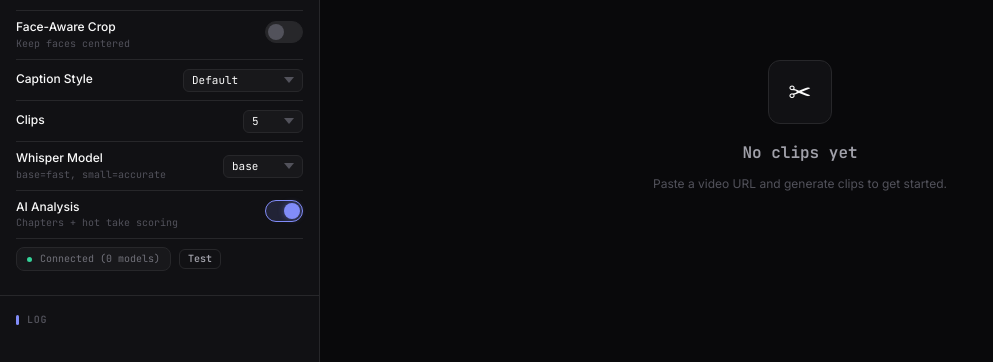
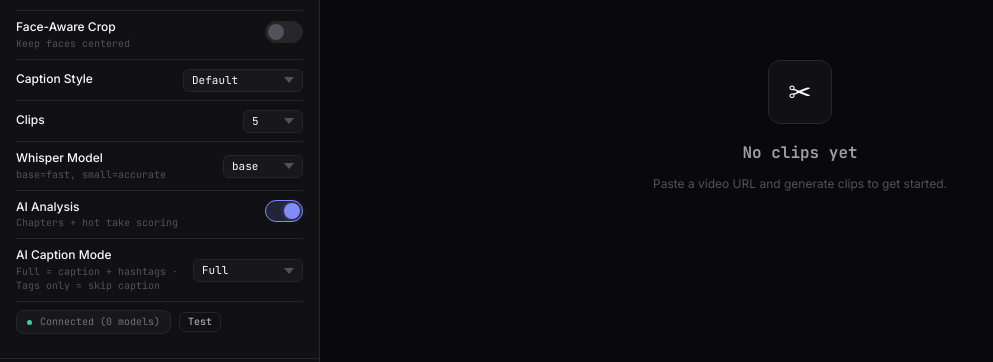
Before and after one commit to Kusdev00/ai-clipper, a Flask app: page / in a window 1280 px wide. Shown: the part 670-1032 px from the top of the page, without its empty margins (0-993 px from the left). Run offline with Flask 3, Linux system fonts and the light colour scheme; data that the repository does not hold is empty; parts of the project's set-up code (start-up, migrations or seed data) failed here and were passed over; some libraries are stand-ins or nearby versions.

Commit message:
Add hashtags-only mode: new caption_mode option, API endpoint, and per-clip regenerate hashtags button

```diff
--- a/main.py
+++ b/main.py
@@ -582,6 +582,31 @@ def regenerate_caption(job_id, clip_index):
     return jsonify({"caption": caption, "hashtags": tags})
 
 
+@app.route("/api/regenerate_hashtags/<job_id>/<int:clip_index>", methods=["POST"])
+def regenerate_hashtags(job_id, clip_index):
+    """Regenerate only hashtags for a specific clip (no caption)."""
+    if job_id not in JOBS:
+        return jsonify({"detail": "Job not found"}), 404
+
+    job = JOBS[job_id]
+    highlights = job.get("highlights", [])
+    if clip_index >= len(highlights):
+        return jsonify({"detail": "Clip not found"}), 404
+
+    h = highlights[clip_index]
+    text = h.get("text", "")
+    if not text:
+        return jsonify({"detail": "No transcript for this clip"}), 400
+
+    from core.ollama_client import generate_hashtags
+
+    tags = generate_hashtags(text, job.get("title", ""))
+    h["hashtags"] = tags
+
+    log.info("Regenerated hashtags %d: [%s]", clip_index, ", ".join(tags))
+    return jsonify({"hashtags": tags})
+
+
 # ════════════════════════════════════════════════════════
 # Pipeline Worker (Background Thread)
 # ════════════════════════════════════════════════════════
@@ -800,30 +825,46 @@ def pipeline_worker(job_id: str, options: dict):
         job["message"] = f"Found {len(highlights)} highlights – generating captions …"
 
         # ── Step 3b: Generate AI captions for each clip ──
+        caption_mode = options.get("caption_mode", "full")  # "full" = caption + hashtags, "hashtags_only" = skip caption
         try:
             from core.ollama_client import generate_tiktok_caption, generate_hashtags, is_available as ollama_available
             if use_ollama and ollama_available():
                 for i, h in enumerate(highlights):
                     text = h.get("text", "")
                     if text:
-                        caption = generate_tiktok_caption(text, job.get("title", ""))
-                        h["caption"] = caption
-                        tags = generate_hashtags(text, job.get("title", ""))
-                        h["hashtags"] = tags
-                        log.info("Clip %d: %s [%s]", i+1, caption[:60], ", ".join(tags))
+                        if caption_mode == "hashtags_only":
+                            h["caption"] = ""
+                            tags = generate_hashtags(text, job.get("title", ""))
+                            h["hashtags"] = tags
+                            log.info("Clip %d: hashtags only [%s]", i+1, ", ".join(tags))
+                        else:
+                            caption = generate_tiktok_caption(text, job.get("title", ""))
+                            h["caption"] = caption
+                            tags = generate_hashtags(text, job.get("title", ""))
+                            h["hashtags"] = tags
+                            log.info("Clip %d: %s [%s]", i+1, caption[:60], ", ".join(tags))
                     else:
                         h["caption"] = ""
                         h["hashtags"] = []
-                job["message"] = f"Generated captions + hashtags for {len(highlights)} clips"
+                if caption_mode == "hashtags_only":
+                    job["message"] = f"Generated hashtags for {len(highlights)} clips"
+                else:
+                    job["message"] = f"Generated captions + hashtags for {len(highlights)} clips"
             else:
                 log.info("Ollama not available, using transcript text as caption")
                 for h in highlights:
-                    h["caption"] = (h.get("text", "") or "")[:200]
+                    if caption_mode == "hashtags_only":
+                        h["caption"] = ""
+                    else:
+                        h["caption"] = (h.get("text", "") or "")[:200]
                     h["hashtags"] = generate_hashtags(h.get("text", "") or "", job.get("title", ""))
         except Exception as exc:
             log.warning("Caption/hashtag generation failed: %s", exc)
             for h in highlights:
-                h["caption"] = (h.get("text", "") or "")[:200]
+                if caption_mode == "hashtags_only":
+                    h["caption"] = ""
+                else:
+                    h["caption"] = (h.get("text", "") or "")[:200]
                 h["hashtags"] = []
 
         # Filter out highlights that are too short (< 5s) — ffmpeg would reject them
--- a/templates/dashboard_v2.html
+++ b/templates/dashboard_v2.html
@@ -2007,6 +2007,18 @@ textarea.input-field {
         </div>
         <div class="option-control">
           <label class="toggle"><input type="checkbox" id="oOllama" checked onchange="toggleOllamaStatus()" /><span class="toggle-track"></span></label>
+        </div>
+      </div>
+      <div class="option-row">
+        <div class="option-info">
+          <div class="option-label">AI Caption Mode</div>
+          <div class="option-hint">Full = caption + hashtags · Tags only = skip caption</div>
+        </div>
+        <div class="option-control">
+          <select class="select-field" id="oCaptionMode" style="width:110px;">
+            <option value="full">Full</option>
+            <option value="hashtags_only">Tags Only</option>
+          </select>
         </div>
       </div>
       <div class="status-row" id="ollamaStatusRow">
@@ -2393,6 +2405,7 @@ async function generateClips() {
     whisper_model: document.getElementById('oWhisper').value,
     brand_template: S.brand,
     use_ollama: document.getElementById('oOllama').checked,
+    caption_mode: document.getElementById('oCaptionMode')?.value || 'full',
     ollama_url: document.getElementById('ollamaUrl')?.value || 'http://localhost:11434',
     ollama_model: document.getElementById('ollamaModel')?.value || 'llama3.1:8b',
   };
@@ -2546,7 +2559,8 @@ function renderClipsFromSSE(highlights) {
         </div>
         <div class="clip-actions">
           <button class="btn btn-ghost btn-xs" onclick="previewClip(${i})">Preview</button>
-          <button class="btn btn-ghost btn-xs" onclick="regenerateCaption(${i})" title="Regenerate">🔄</button>
+          <button class="btn btn-ghost btn-xs" onclick="regenerateCaption(${i})" title="Regenerate caption + hashtags">🔄</button>
+          <button class="btn btn-ghost btn-xs" onclick="regenerateHashtags(${i})" title="Regenerate hashtags only">#️⃣</button>
           <button class="btn btn-ghost btn-xs" onclick="downloadClip(${i})">↓</button>
         </div>
       </div>
@@ -2637,9 +2651,16 @@ function copyCaption(i) {
   const h = S.highlights[i] || {};
   const caption = h.caption || h.text || '';
   const tags = (h.hashtags || []).map(t => '#' + t).join(' ');
-  const full = tags ? caption + '\n\n' + tags : caption;
+  let full = '';
+  if (caption && tags) {
+    full = caption + '\n\n' + tags;
+  } else if (tags) {
+    full = tags;
+  } else {
+    full = caption;
+  }
   navigator.clipboard.writeText(full).then(() => {
-    toast('Caption + hashtags copied!', 'ok');
+    toast('Copied!', 'ok');
   }).catch(() => {
     toast('Copy failed — select and Ctrl+C manually', 'err');
   });
@@ -2690,6 +2711,34 @@ function regenerateCaption(i) {
     });
 }
 
+function regenerateHashtags(i) {
+  const h = S.highlights[i];
+  if (!h) return;
+  const text = h.text || '';
+  if (!text) return toast('No transcript for this clip', 'err');
+  const tagsEl = document.getElementById('tags' + i);
+  if (tagsEl) tagsEl.textContent = 'Generating…';
+  const jobId = h._jobId || S.jobId;
+  const clipIdx = h._clipIdx !== undefined ? h._clipIdx : i;
+  fetch('/api/regenerate_hashtags/' + jobId + '/' + clipIdx, {
+    method: 'POST',
+    headers: { 'Content-Type': 'application/json' },
+    body: '{}',
+  })
+    .then(r => r.json())
+    .then(d => {
+      if (d.hashtags) {
+        h.hashtags = d.hashtags;
+        if (tagsEl) tagsEl.textContent = (d.hashtags.length > 0) ? d.hashtags.map(t => '#' + t).join(' ') : '';
+        toast('Hashtags regenerated!', 'ok');
+      }
+    })
+    .catch(() => {
+      toast('Hashtag regeneration failed', 'err');
+      if (tagsEl) tagsEl.textContent = (h.hashtags && h.hashtags.length > 0) ? h.hashtags.map(t => '#' + t).join(' ') : '';
+    });
+}
+
 function regenerateAllCaptions() {
   if (!S.highlights || S.highlights.length === 0) return toast('No clips', 'err');
   S.highlights.forEach((h, i) => {
```
